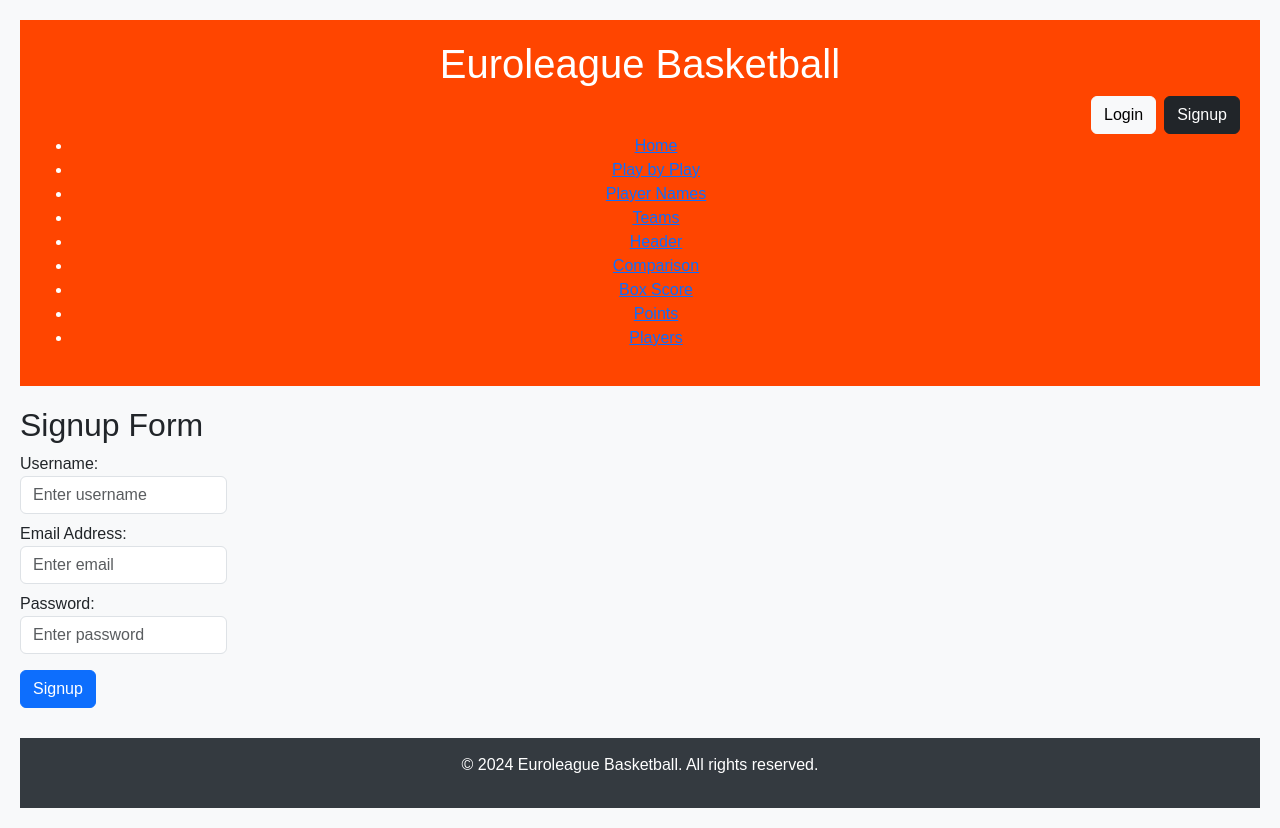
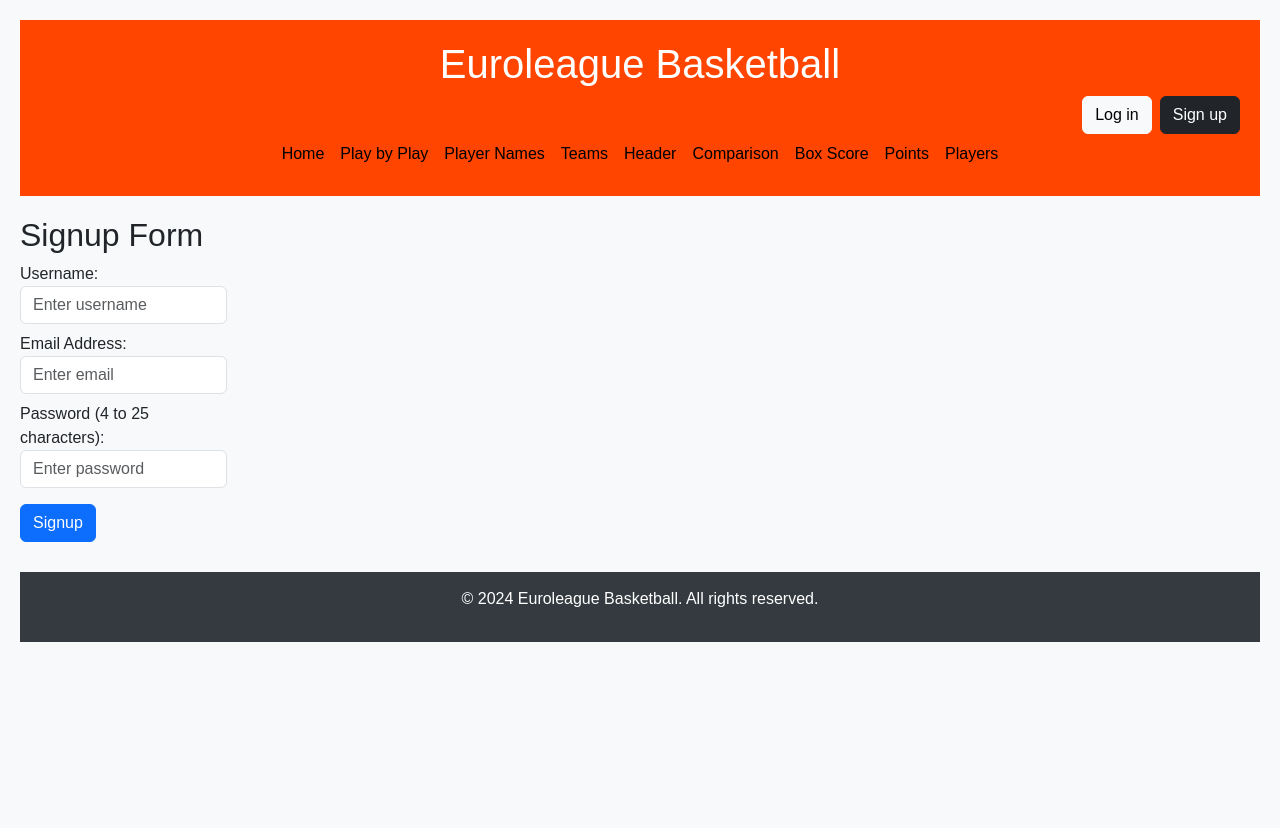
Before and after one commit to g-akca/euroleague-wiki, a Flask app: page /signup in a window 1280 px wide. After the commit the page ends 642 px from the top, so only its background shows below. Run offline with Flask 3, Linux system fonts and the light colour scheme; parts of the project's set-up code (start-up, migrations or seed data) failed here and were passed over.

Commit message:
Add auth warning messages, small navbar changes

```diff
--- /dev/null
+++ b/auth.py
@@ -0,0 +1,87 @@
+from flask import render_template, request, session, redirect, url_for, flash
+from db import get_db_connection
+
+def login():
+    if request.method == 'POST':
+        username = request.form['username']
+        password = request.form['password']
+        connection = get_db_connection()
+        cursor = connection.cursor(dictionary=True)
+        cursor.execute('SELECT * FROM users WHERE username = %s AND password = %s', (username, password))
+        found_user = cursor.fetchone()
+        if found_user:
+            cursor.close()
+            connection.close()
+            session['loggedin'] = True
+            session['user_id'] = found_user['user_id']
+            session['username'] = found_user['username']
+            session['email'] = found_user['email']
+            session['role'] = found_user['role']
+            flash("Successfully logged in!")
+            return redirect(url_for("home_page"))
+        else:
+            cursor.execute('SELECT * FROM users WHERE username = %s', (username, ))
+            found_username = cursor.fetchone()
+            cursor.close()
+            connection.close()
+            if found_username:
+                flash("Incorrect password!")
+            else:
+                flash("This username does not exist!")
+            return render_template("login.html")
+    else:
+        if session.get('loggedin') == True:
+            return redirect(url_for("home_page")) # Sends user to homepage if already logged in. Might add a restricted page warning instead
+        else:
+            return render_template("login.html")
+
+def signup():
+    if request.method == 'POST':
+        username = request.form['username']
+        email = request.form['email']
+        password = request.form['password']
+        connection = get_db_connection()
+        cursor = connection.cursor(dictionary=True)
+        cursor.execute('SELECT * FROM users WHERE username = %s OR email = %s', (username, email))
+        user_existing = cursor.fetchone()
+        if user_existing:
+            cursor.execute('SELECT * FROM users WHERE username = %s', (username, ))
+            found_username = cursor.fetchone()
+            cursor.close()
+            connection.close()
+            if found_username:
+                flash("This username is already in use!")
+            else:
+                flash("This email address is already in use!")
+            return render_template("signup.html")
+        else:
+            cursor.execute('INSERT INTO users (username, email, password) VALUES (%s, %s, %s)', (username, email, password))
+            connection.commit()
+            cursor.execute('SELECT * FROM users WHERE username = %s AND email = %s', (username, email))
+            new_account = cursor.fetchone()
+            cursor.close()
+            connection.close()
+            session['loggedin'] = True
+            session['user_id'] = new_account['user_id']
+            session['username'] = new_account['username']
+            session['email'] = new_account['email']
+            session['role'] = new_account['role']
+            flash("Successfully signed up!")
+            return redirect(url_for("home_page"))
+    else:
+        if session.get('loggedin') == True:
+            return redirect(url_for("home_page")) # Sends user to homepage if already logged in. Might add a restricted page warning instead
+        else:
+            return render_template("signup.html")
+
+def logout():
+    if session.get('loggedin') == True:
+        session.pop('loggedin', None)
+        session.pop('user_id', None)
+        session.pop('username', None)
+        session.pop('email', None)
+        session.pop('role', None)
+        flash("Logged out successfully!")
+        return redirect("login")
+    else:
+        return redirect(url_for("home_page")) # Sends user to homepage if not logged in. Might add a restricted page warning instead
--- a/server.py
+++ b/server.py
@@ -1,6 +1,6 @@
 from flask import Flask
 from player import *
-import views, mysql.connector
+import views, auth
 
 def create_app():
     app = Flask(__name__)
@@ -8,9 +8,9 @@
     app.secret_key = 'super secret key'
 
     app.add_url_rule("/", view_func=views.home_page)
-    app.add_url_rule("/login", view_func=views.login, methods=['GET', 'POST'])
-    app.add_url_rule("/signup", view_func=views.signup, methods=['GET', 'POST'])
-    app.add_url_rule("/logout", view_func=views.logout)
+    app.add_url_rule("/login", view_func=auth.login, methods=['GET', 'POST'])
+    app.add_url_rule("/signup", view_func=auth.signup, methods=['GET', 'POST'])
+    app.add_url_rule("/logout", view_func=auth.logout)
     app.add_url_rule("/play_by_play", view_func=views.play_by_play_page)
     app.add_url_rule("/player_names", view_func=views.player_names_page)
     app.add_url_rule("/teams", view_func=views.teams_page)
@@ -26,16 +26,6 @@
 
     return app
 
-def get_db_connection():
-    connection = mysql.connector.connect(
-        host="localhost",
-        user="root",
-        password="1234",
-        database="euro"
-    )
-    return connection
-
-
 if __name__ == "__main__":
     app = create_app()
     port = app.config.get("PORT", 5000)
--- a/static/styles.css
+++ b/static/styles.css
@@ -11,6 +11,10 @@
     padding: 20px;
     background-color: #ff4500;
     color: white;
+}
+
+.nav-link:hover {
+    color: #ffffff !important;
 }
 
 /* Main Content */
--- a/templates/homepage.html
+++ b/templates/homepage.html
@@ -3,6 +3,11 @@
 {% block title %}Homepage{% endblock %}
 
 {% block content %}
+{% with messages = get_flashed_messages() %}
+  {% if messages %}
+  <div class="alert alert-success" role="alert">{{ messages[0] }}</div>
+  {% endif %}
+{% endwith %}
 <section>
   <h2>Welcome to Euroleague Basketball</h2>
   <p>
--- a/templates/layout.html
+++ b/templates/layout.html
@@ -11,28 +11,28 @@
     <header>
       <h1>Euroleague Basketball</h1>
         <nav>
-          {% if session['loggedin'] == True %}
+          {% if session.get('loggedin') == True %}
           <div class="d-flex justify-content-end align-items-center">
             <span>Welcome back, {{ session['username'] }}!</span>
             <a href="{{ url_for('logout') }}" class="btn btn-dark ms-3">Logout</a>
           </div>
           {% else %}
-          <div class="d-flex justify-content-end">
-            <a href="{{ url_for('login') }}" class="btn btn-light me-2">Login</a>
-            <a href="{{ url_for('signup') }}" class="btn btn-dark">Signup</a>
+          <div class="d-flex justify-content-end align-items-center">
+            <a href="{{ url_for('login') }}" class="btn btn-light me-2">Log in</a>
+            <a href="{{ url_for('signup') }}" class="btn btn-dark">Sign up</a>
           </div>
           {% endif %}
-            <ul>
-              <li><a href="{{ url_for('home_page') }}">Home</a></li>
-              <li><a href="{{ url_for('play_by_play_page') }}">Play by Play</a></li>
-              <li><a href="{{ url_for('player_names_page') }}">Player Names</a></li>
-              <li><a href="{{ url_for('teams_page') }}">Teams</a></li>
-              <li><a href="{{ url_for('header_page') }}">Header</a></li>
-              <li><a href="{{ url_for('comparison_page') }}">Comparison</a></li>
-              <li><a href="{{ url_for('box_score_page') }}">Box Score</a></li>
-              <li><a href="{{ url_for('points_page') }}">Points</a></li>
-              <li><a href="{{ url_for('players_page') }}">Players</a></li>
-            </ul>
+          <ul class="nav nav-underline justify-content-center">
+            <li class="nav-item"><a class="nav-link text-black" href="{{ url_for('home_page') }}">Home</a></li>
+            <li class="nav-item"><a class="nav-link text-black" href="{{ url_for('play_by_play_page') }}">Play by Play</a></li>
+            <li class="nav-item"><a class="nav-link text-black" href="{{ url_for('player_names_page') }}">Player Names</a></li>
+            <li class="nav-item"><a class="nav-link text-black" href="{{ url_for('teams_page') }}">Teams</a></li>
+            <li class="nav-item"><a class="nav-link text-black" href="{{ url_for('header_page') }}">Header</a></li>
+            <li class="nav-item"><a class="nav-link text-black" href="{{ url_for('comparison_page') }}">Comparison</a></li>
+            <li class="nav-item"><a class="nav-link text-black" href="{{ url_for('box_score_page') }}">Box Score</a></li>
+            <li class="nav-item"><a class="nav-link text-black" href="{{ url_for('points_page') }}">Points</a></li>
+            <li class="nav-item"><a class="nav-link text-black" href="{{ url_for('players_page') }}">Players</a></li>
+          </ul>
         </nav>
     </header>
     <main>
--- a/templates/signup.html
+++ b/templates/signup.html
@@ -4,6 +4,11 @@
 
 {% block content %}
 <body>
+  {% with messages = get_flashed_messages() %}
+    {% if messages %}
+    <div class="alert alert-danger" role="alert">{{ messages[0] }}</div>
+    {% endif %}
+  {% endwith %}
   <h2>Signup Form</h2>
   <form action="{{ url_for('signup') }}" method="post">
     <div class="col-md-2 mb-2">
@@ -15,8 +20,8 @@
         <input type="email" id="email" name="email" class="form-control" placeholder="Enter email" maxlength="100" required>
     </div>
     <div class="col-md-2 mb-3">
-        <label>Password:</label>
-        <input type="password" id="password" name="password" class="form-control" placeholder="Enter password" maxlength="25" required>
+        <label>Password (4 to 25 characters):</label>
+        <input type="password" id="password" name="password" pattern=".{4,25}" class="form-control" placeholder="Enter password" required>
     </div>
     <button type="submit" class="btn btn-primary">Signup</button>
   </form>
--- a/views.py
+++ b/views.py
@@ -1,56 +1,8 @@
-from flask import current_app, render_template, request, session
-from server import get_db_connection
+from flask import current_app, render_template, request
+from db import get_db_connection
 
 def home_page():
     return render_template("homepage.html")
-
-def login():
-    if request.method == 'POST':
-        username = request.form['username']
-        password = request.form['password']
-        connection = get_db_connection()
-        cursor = connection.cursor(dictionary=True)
-        cursor.execute('SELECT * FROM users WHERE username = %s AND password = %s', (username, password))
-        found_user = cursor.fetchone()
-        cursor.close()
-        connection.close()
-        if found_user:
-            session['loggedin'] = True
-            session['username'] = found_user['username']
-            session['email'] = found_user['email']
-            session['role'] = found_user['role']
-            return render_template("homepage.html")
-    return render_template("login.html")
-
-def signup():
-    if request.method == 'POST':
-        username = request.form['username']
-        email = request.form['email']
-        password = request.form['password']
-        connection = get_db_connection()
-        cursor = connection.cursor(dictionary=True)
-        cursor.execute('SELECT * FROM users WHERE username = %s AND password = %s', (username, password))
-        found_user = cursor.fetchone()
-        if found_user:
-            msg = 'User already exists!' # Will add warning messages later on
-        else:
-            cursor.execute('INSERT INTO users (username, email, password) VALUES (%s, %s, %s)', (username, email, password))
-            connection.commit()
-            cursor.close()
-            connection.close()
-            session['loggedin'] = True
-            session['username'] = username
-            session['email'] = email
-            session['role'] = 'U'
-            return render_template("homepage.html")
-    return render_template("signup.html")
-
-def logout():
-    session.pop('loggedin', None)
-    session.pop('username', None)
-    session.pop('email', None)
-    session.pop('role', None)
-    return render_template("login.html")
 
 def play_by_play_page():
     connection = get_db_connection()
```
Also changed, not shown: db.py (added, +10 -0 lines), templates/login.html (+7 -0 lines).
